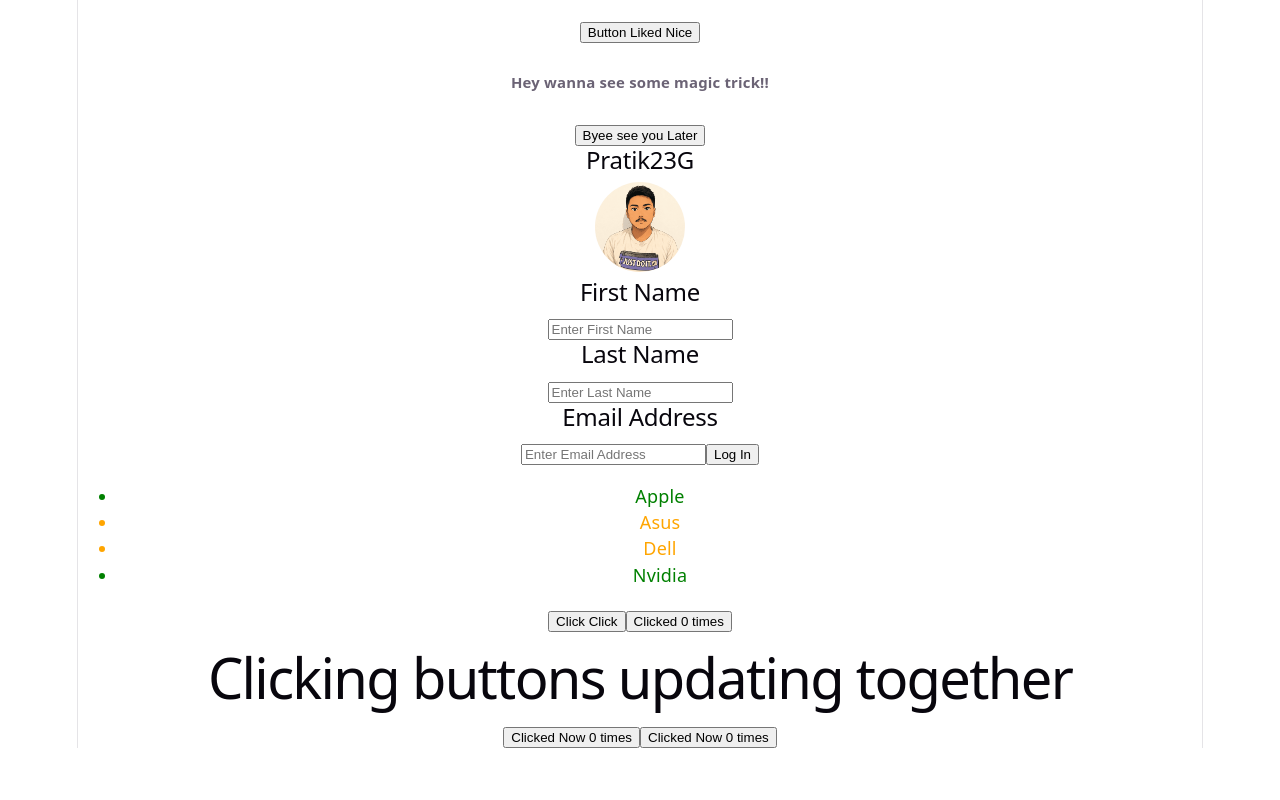
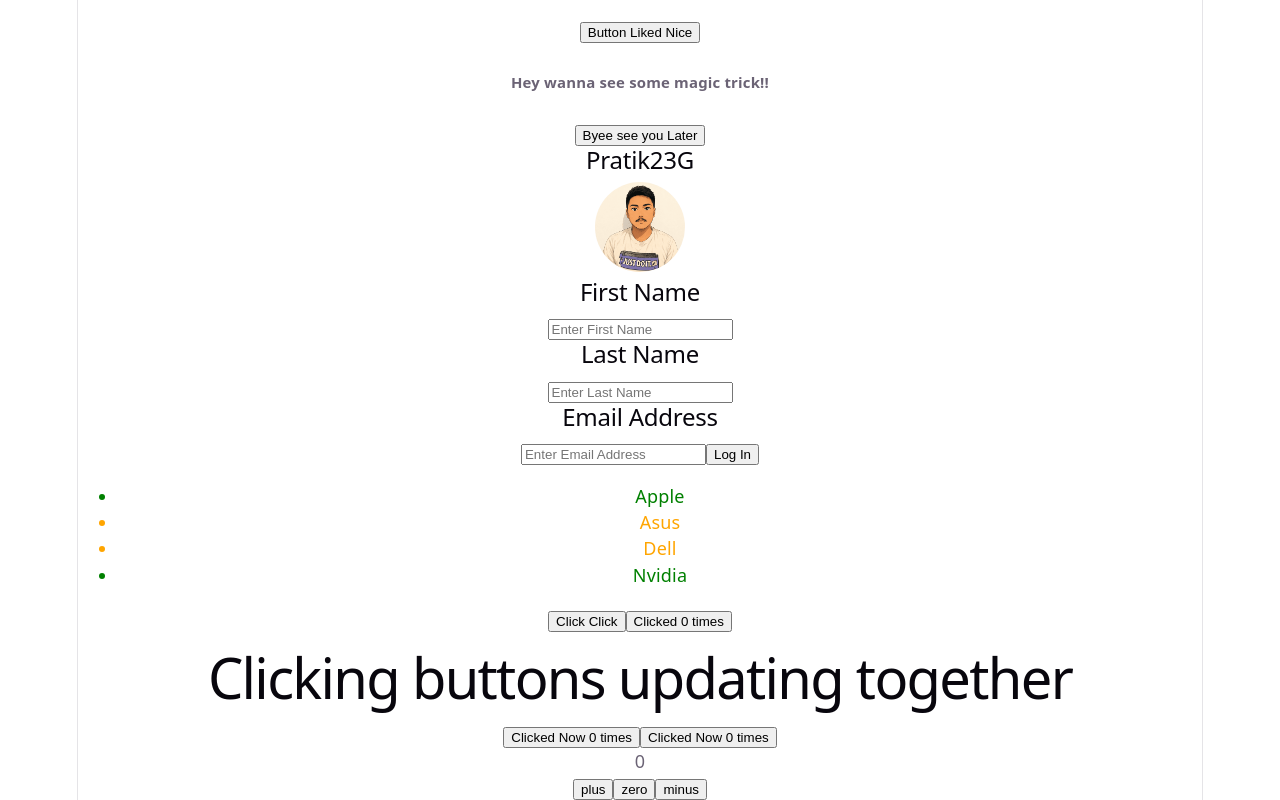
Before and after one commit to Pratik23G/typeMastery, a React (Vite) app in the folder reactDays/lesson2ModernReact/reactLesson2/: page / in a window 1280 px wide. Shown: the part 209-1009 px from the top of the page. Before the commit the page ends 957 px from the top, so only its background shows below. Built offline with nearby package versions, Linux system fonts and the light colour scheme.

Commit message:
Learn few basic core props technique to pass the state globally to parent so it can pass required values to its children using props

```diff
--- a/reactDays/lesson2ModernReact/reactLesson2/src/App.jsx
+++ b/reactDays/lesson2ModernReact/reactLesson2/src/App.jsx
@@ -34,6 +34,10 @@ const products = [
   { title: "Nvidia", id: 2, isTop3: true },
 ];
 
+const Display = (props) => {
+  return <div>{props.countVal}</div>;
+};
+
 function ShoppingList() {
   const listItemsLog = products.map((product) => (
     <li key={product.id} style={{ color: product.isTop3 ? "green" : "orange" }}>
@@ -44,10 +48,29 @@ function ShoppingList() {
   return <ul>{listItemsLog}</ul>;
 }
 
+const Button2 = (props) => {
+  return <button onClick={props.onClick}>{props.text}</button>;
+};
+
 function App() {
   // const [count, setCount] = useState(0);
 
   const [click, setClick] = useState(0);
+  const [countVal, setVal] = useState(0);
+  console.log("Rendering value before");
+
+  const increaseOne = () => {
+    console.log("Before increase");
+    setVal(countVal + 1);
+  };
+  const setZero = () => {
+    console.log("Before setting Zero");
+    setVal(0);
+  };
+  const decreaseOne = () => {
+    console.log("After decrease");
+    setVal(countVal - 1);
+  };
 
   function userClick() {
     setClick((prev) => prev + 1);
@@ -78,6 +101,11 @@ function App() {
       <h1>Clicking buttons updating together</h1>
       <Clickbutton click={click} onClick={userClick} />
       <Clickbutton click={click} onClick={userClick} />
+      <Display countVal={countVal} />
+
+      <Button2 onClick={increaseOne} text="plus" />
+      <Button2 onClick={setZero} text="zero" />
+      <Button2 onClick={decreaseOne} text="minus" />
     </div>
   );
 }
```
